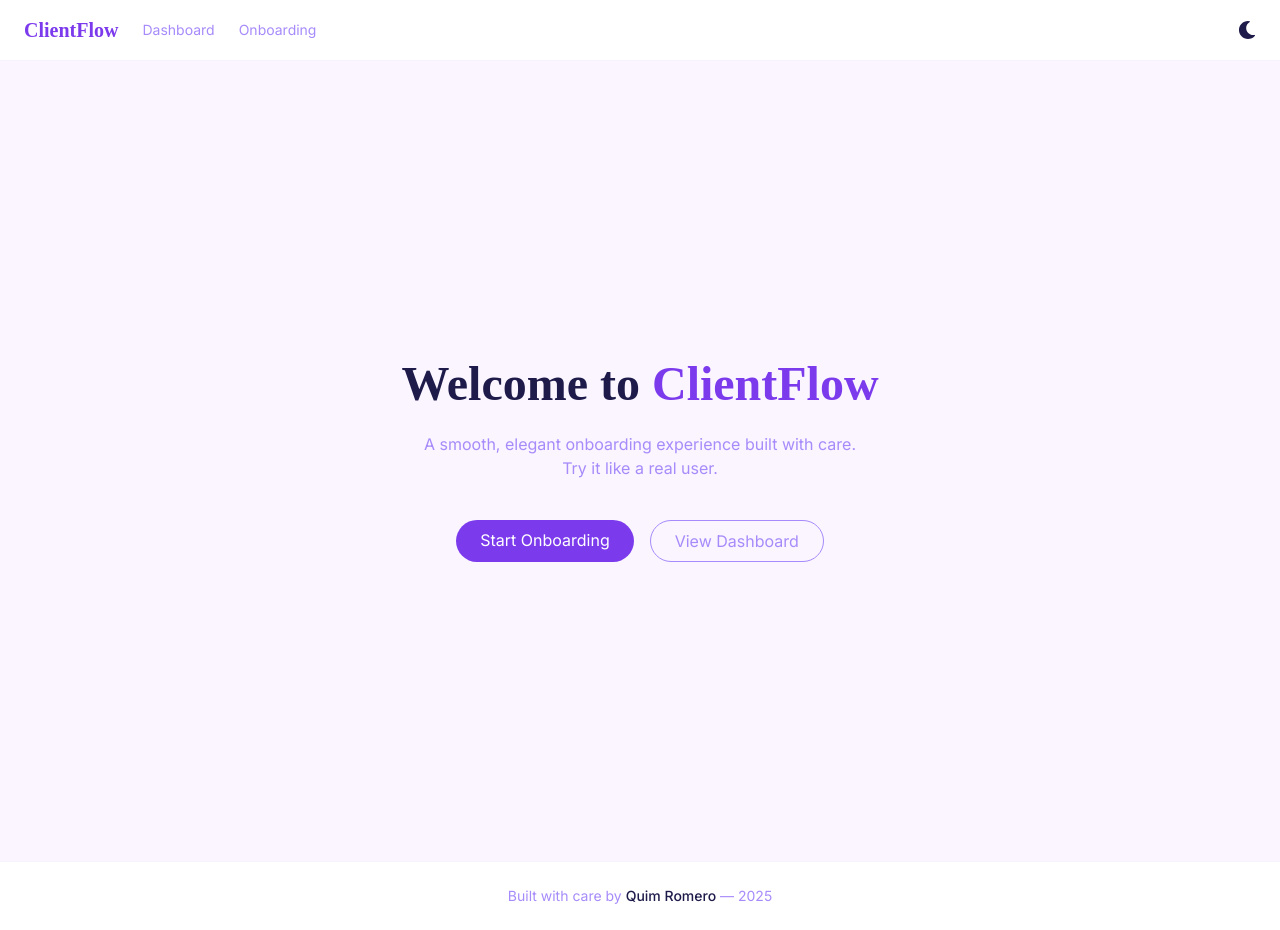
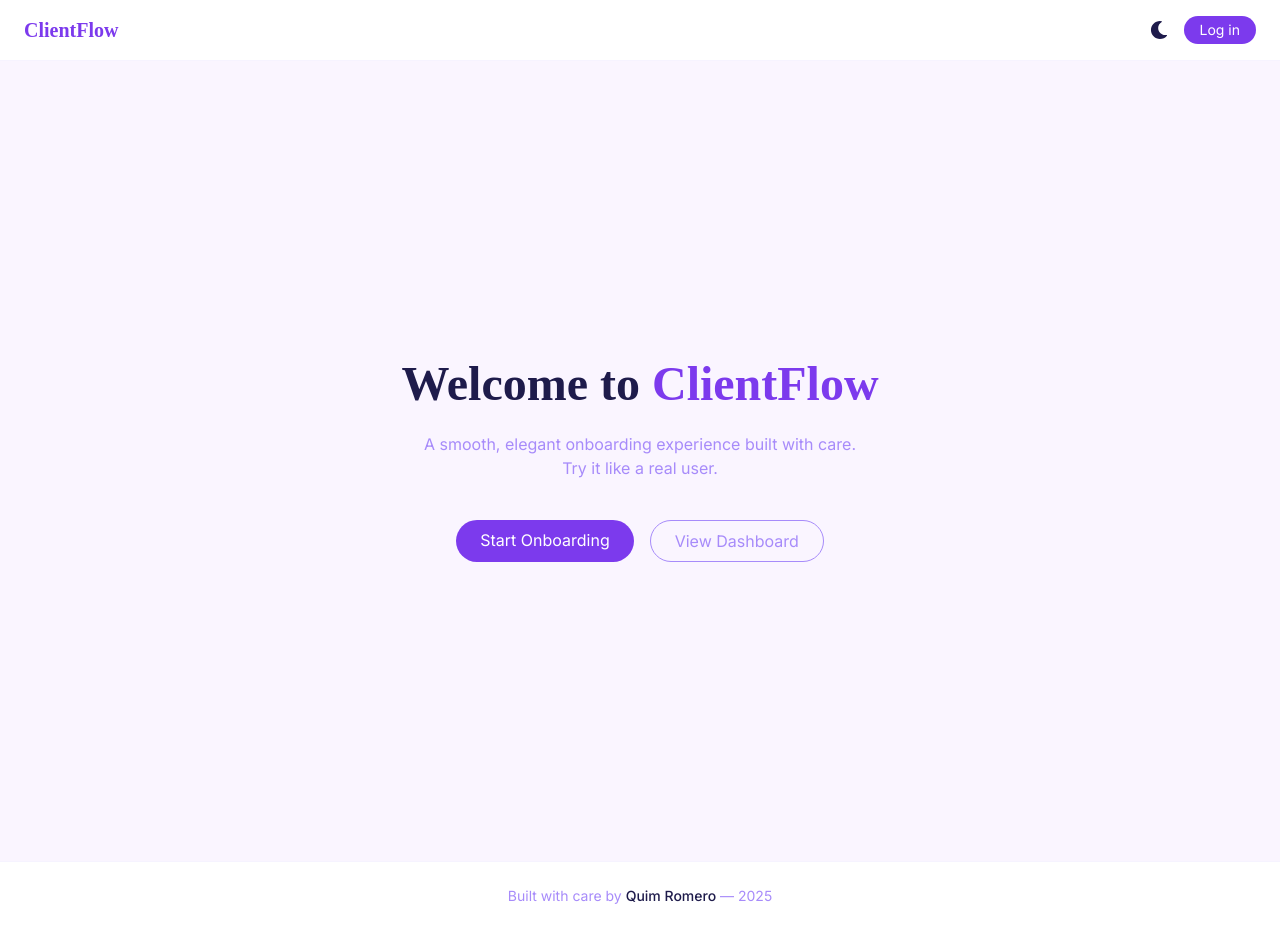
Before and after one commit to quim-romero/clientflow, a React (Vite) app: page / in a window 1280 px wide. Built offline with nearby package versions, Linux system fonts and the light colour scheme; a web font is replaced by a local one.

Commit message:
chore: confirm ThemeToggle integration and finalize Navbar component

```diff
--- a/src/components/Navbar.tsx
+++ b/src/components/Navbar.tsx
@@ -1,8 +1,18 @@
-import { Link, useLocation } from "react-router-dom";
+import { Link, useNavigate, useLocation } from "react-router-dom";
+import { useOnboardingStore } from "../store/onboardingStore";
 import ThemeToggle from "./ThemeToggle";
 
 export default function Navbar() {
+  const user = useOnboardingStore((s) => s.user);
+  const reset = useOnboardingStore((s) => s.reset);
+  const navigate = useNavigate();
   const location = useLocation();
+
+  const handleLogout = () => {
+    reset();
+    navigate("/login");
+  };
+
   const isActive = (path: string) => location.pathname === path;
 
   return (
@@ -11,6 +21,8 @@ export default function Navbar() {
         <Link to="/" className="text-xl font-bold font-display text-brand">
           ClientFlow
         </Link>
+        {user && (
+          <>
             <Link
               to="/dashboard"
               className={`text-sm ${
@@ -27,10 +39,30 @@ export default function Navbar() {
             >
               Onboarding
             </Link>
+          </>
+        )}
       </div>
 
       <div className="flex items-center gap-4">
         <ThemeToggle />
+        {user ? (
+          <>
+            <span className="text-sm text-muted hidden sm:block">{user}</span>
+            <button
+              onClick={handleLogout}
+              className="text-sm px-3 py-1 rounded-full border border-muted text-muted hover:bg-muted/10 transition"
+            >
+              Logout
+            </button>
+          </>
+        ) : (
+          <Link
+            to="/login"
+            className="text-sm px-4 py-1 rounded-full bg-brand text-white hover:bg-brand-dark transition"
+          >
+            Log in
+          </Link>
+        )}
       </div>
     </nav>
   );
--- a/src/components/ThemeToggle.tsx
+++ b/src/components/ThemeToggle.tsx
@@ -5,7 +5,11 @@ export default function ThemeToggle() {
   const { theme, toggleTheme } = useTheme();
 
   return (
-    <button onClick={toggleTheme} aria-label="Toggle Theme">
+    <button
+      onClick={toggleTheme}
+      aria-label="Toggle Theme"
+      className="hover:opacity-80 transition"
+    >
       {theme === "dark" ? <FaSun size={18} /> : <FaMoon size={18} />}
     </button>
   );
```
Lines whose indentation alone changed are shown as unchanged.
